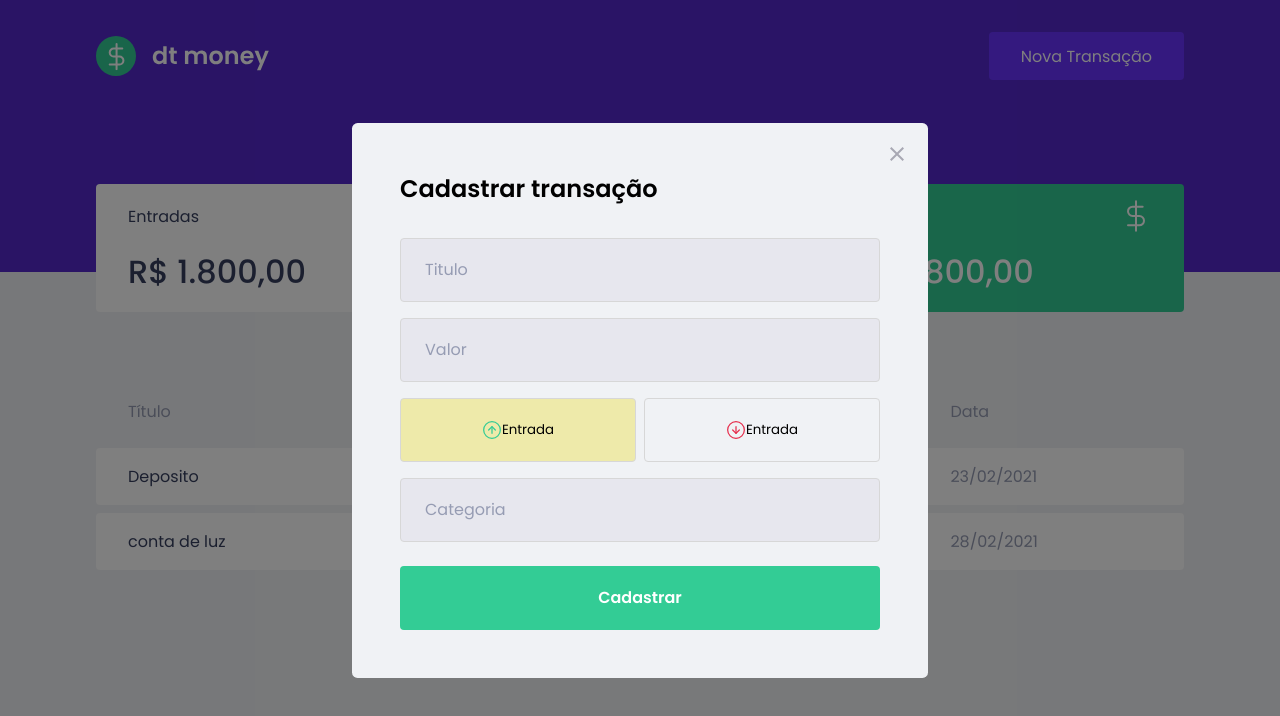
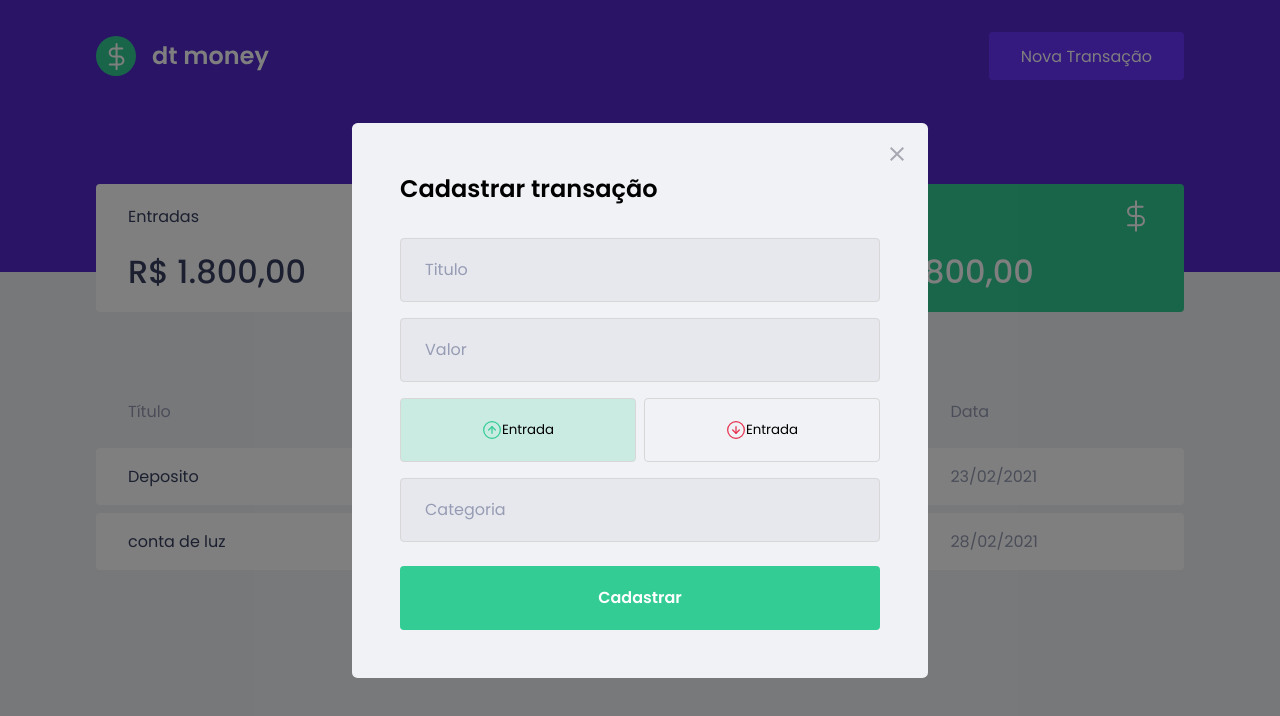
Before and after one commit to lCherS/RocketSeat-ignite, a React (Create React App) app in the folder reactjs/chapterII/dtmoney/: page / in a window 1280 px wide. Both pictures are taken after a click on the button "Nova Transação". Shown: the top 716 px of the page. Built offline with nearby package versions, Linux system fonts and the light colour scheme; no server answers; what miragejs would draw is missing.

Commit message:
Mod4Aula7: Cores aos botões

```diff
--- a/reactjs/chapterII/dtmoney/src/components/NewTransactionModal/index.tsx
+++ b/reactjs/chapterII/dtmoney/src/components/NewTransactionModal/index.tsx
@@ -46,6 +46,7 @@
             type="button"
             onClick={()=> {setType('deposit')}}
             isActive={type === 'deposit'}
+            activeColor="green"
           >
             <img src={incomeIcon} alt="entrada" />
             Entrada
@@ -54,6 +55,7 @@
             type="button"
             onClick={()=> {setType('withdraw')}}
             isActive={type === 'withdraw'}
+            activeColor="red"
           >
             <img src={outcomeIcon} alt="Saida" />
             Entrada
--- a/reactjs/chapterII/dtmoney/src/components/NewTransactionModal/style.ts
+++ b/reactjs/chapterII/dtmoney/src/components/NewTransactionModal/style.ts
@@ -1,5 +1,5 @@
 import styled from "styled-components";
-import { darken } from "polished";
+import { darken, transparentize } from "polished";
 export const Container = styled.form`
   h2 {
     color: var(--text-color);
@@ -59,6 +59,12 @@
 
 interface RadioBoxProps {
   isActive: boolean;
+  activeColor: 'green' | 'red';
+}
+
+const colors = {
+  red: '#e52e4d',
+  green: '#33CC95'
 }
 
 export const RadioBox = styled.button<RadioBoxProps>`
@@ -66,7 +72,9 @@
   border: 1px solid #d7d7d7;
   border-radius: 0.25rem;
 
-  background: ${(props)=> props.isActive ? '#eeeaaa' : 'transparent'};
+  background: ${(props)=> props.isActive
+  ? transparentize(0.8, colors[props.activeColor])
+   : 'transparent'};
 
   display: flex;
   align-items: center;
```
Also changed, not shown: 1 other file (tests, documents, lock files or other folders).
